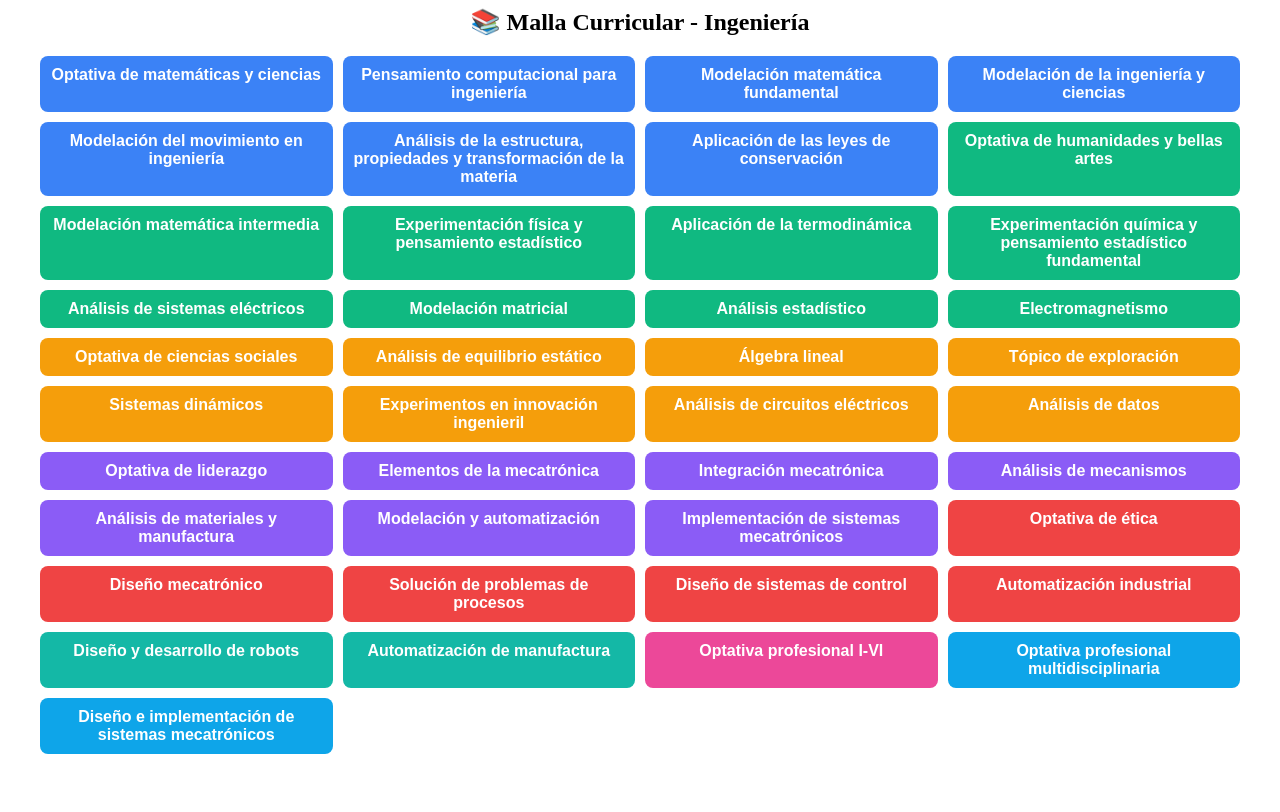
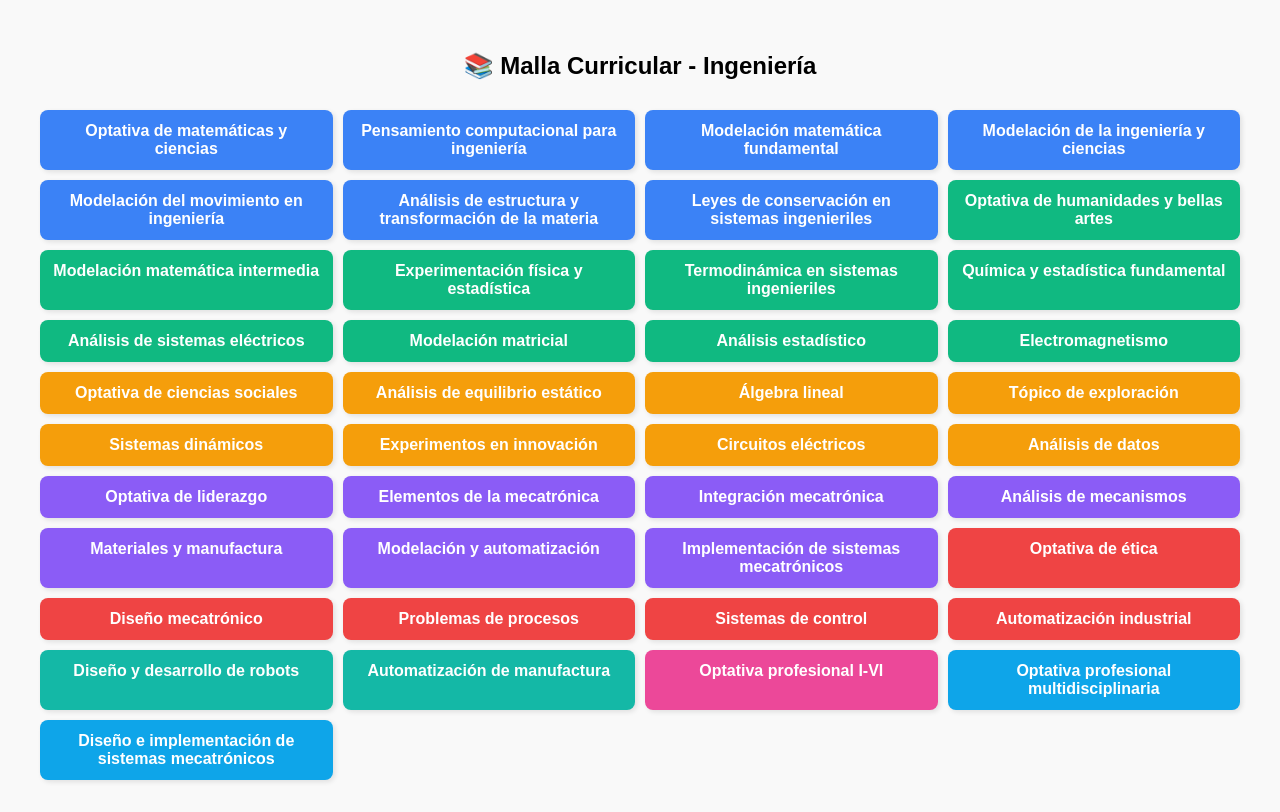
Before and after one commit to leehaniz/malla-curricular, a plain HTML site: page index.html in a window 1280 px wide. Drawn offline with Linux system fonts and the light colour scheme.

Commit message:
Update index.html

```diff
--- a/index.html
+++ b/index.html
@@ -1,18 +1,34 @@
+<!DOCTYPE html>
+<html lang="es">
+<head>
+  <meta charset="UTF-8" />
+  <meta name="viewport" content="width=device-width, initial-scale=1.0"/>
+  <title>Malla Curricular</title>
   <style>
+    body {
+      font-family: sans-serif;
+      background: #f9f9f9;
+      padding: 2rem;
+      margin: 0;
+    }
+    h2 {
+      text-align: center;
+      margin-bottom: 30px;
+    }
     .grid {
       display: grid;
       grid-template-columns: repeat(4, 1fr);
       gap: 10px;
       max-width: 1200px;
       margin: auto;
-    font-family: sans-serif;
     }
     .semestre-box {
-    padding: 10px;
+      padding: 12px;
       border-radius: 8px;
       color: white;
       font-weight: bold;
       text-align: center;
+      box-shadow: 2px 2px 5px rgba(0,0,0,0.1);
     }
     .s1 { background-color: #3b82f6; }
     .s2 { background-color: #10b981; }
@@ -23,8 +39,9 @@
     .s7 { background-color: #ec4899; }
     .s8 { background-color: #0ea5e9; }
   </style>
-
-<h2 style="text-align:center;">📚 Malla Curricular - Ingeniería</h2>
+</head>
+<body>
+  <h2>📚 Malla Curricular - Ingeniería</h2>
   <div class="grid">
     <!-- Semestre 1 -->
     <div class="semestre-box s1">Optativa de matemáticas y ciencias</div>
@@ -32,15 +49,15 @@
     <div class="semestre-box s1">Modelación matemática fundamental</div>
     <div class="semestre-box s1">Modelación de la ingeniería y ciencias</div>
     <div class="semestre-box s1">Modelación del movimiento en ingeniería</div>
-  <div class="semestre-box s1">Análisis de la estructura, propiedades y transformación de la materia</div>
-  <div class="semestre-box s1">Aplicación de las leyes de conservación</div>
+    <div class="semestre-box s1">Análisis de estructura y transformación de la materia</div>
+    <div class="semestre-box s1">Leyes de conservación en sistemas ingenieriles</div>
 
     <!-- Semestre 2 -->
     <div class="semestre-box s2">Optativa de humanidades y bellas artes</div>
     <div class="semestre-box s2">Modelación matemática intermedia</div>
-  <div class="semestre-box s2">Experimentación física y pensamiento estadístico</div>
-  <div class="semestre-box s2">Aplicación de la termodinámica</div>
-  <div class="semestre-box s2">Experimentación química y pensamiento estadístico fundamental</div>
+    <div class="semestre-box s2">Experimentación física y estadística</div>
+    <div class="semestre-box s2">Termodinámica en sistemas ingenieriles</div>
+    <div class="semestre-box s2">Química y estadística fundamental</div>
     <div class="semestre-box s2">Análisis de sistemas eléctricos</div>
     <div class="semestre-box s2">Modelación matricial</div>
     <div class="semestre-box s2">Análisis estadístico</div>
@@ -52,8 +69,8 @@
     <div class="semestre-box s3">Álgebra lineal</div>
     <div class="semestre-box s3">Tópico de exploración</div>
     <div class="semestre-box s3">Sistemas dinámicos</div>
-  <div class="semestre-box s3">Experimentos en innovación ingenieril</div>
-  <div class="semestre-box s3">Análisis de circuitos eléctricos</div>
+    <div class="semestre-box s3">Experimentos en innovación</div>
+    <div class="semestre-box s3">Circuitos eléctricos</div>
     <div class="semestre-box s3">Análisis de datos</div>
 
     <!-- Semestre 4 -->
@@ -61,15 +78,15 @@
     <div class="semestre-box s4">Elementos de la mecatrónica</div>
     <div class="semestre-box s4">Integración mecatrónica</div>
     <div class="semestre-box s4">Análisis de mecanismos</div>
-  <div class="semestre-box s4">Análisis de materiales y manufactura</div>
+    <div class="semestre-box s4">Materiales y manufactura</div>
     <div class="semestre-box s4">Modelación y automatización</div>
     <div class="semestre-box s4">Implementación de sistemas mecatrónicos</div>
 
     <!-- Semestre 5 -->
     <div class="semestre-box s5">Optativa de ética</div>
     <div class="semestre-box s5">Diseño mecatrónico</div>
-  <div class="semestre-box s5">Solución de problemas de procesos</div>
-  <div class="semestre-box s5">Diseño de sistemas de control</div>
+    <div class="semestre-box s5">Problemas de procesos</div>
+    <div class="semestre-box s5">Sistemas de control</div>
     <div class="semestre-box s5">Automatización industrial</div>
 
     <!-- Semestre 6 -->
@@ -83,3 +100,5 @@
     <div class="semestre-box s8">Optativa profesional multidisciplinaria</div>
     <div class="semestre-box s8">Diseño e implementación de sistemas mecatrónicos</div>
   </div>
+</body>
+</html>
```
Lines whose indentation alone changed are shown as unchanged.
